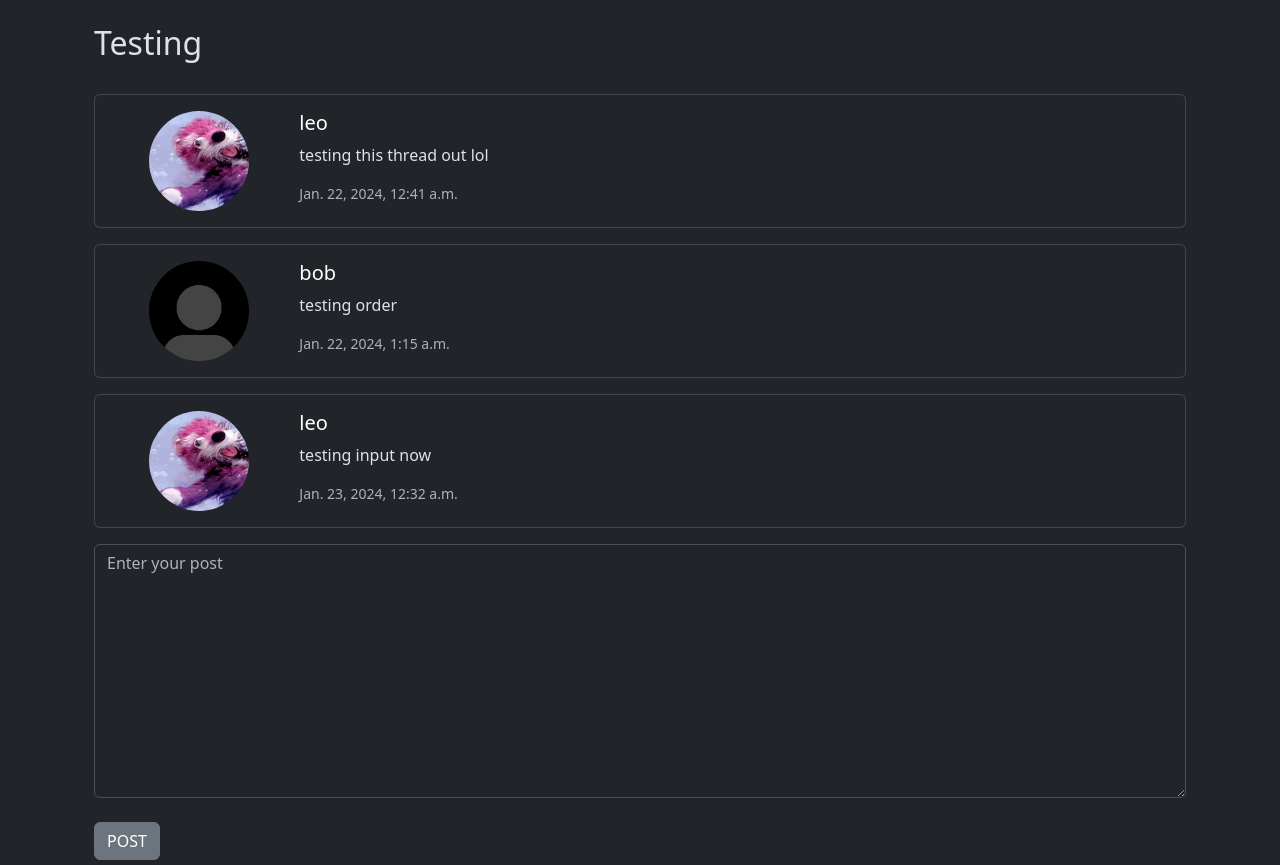
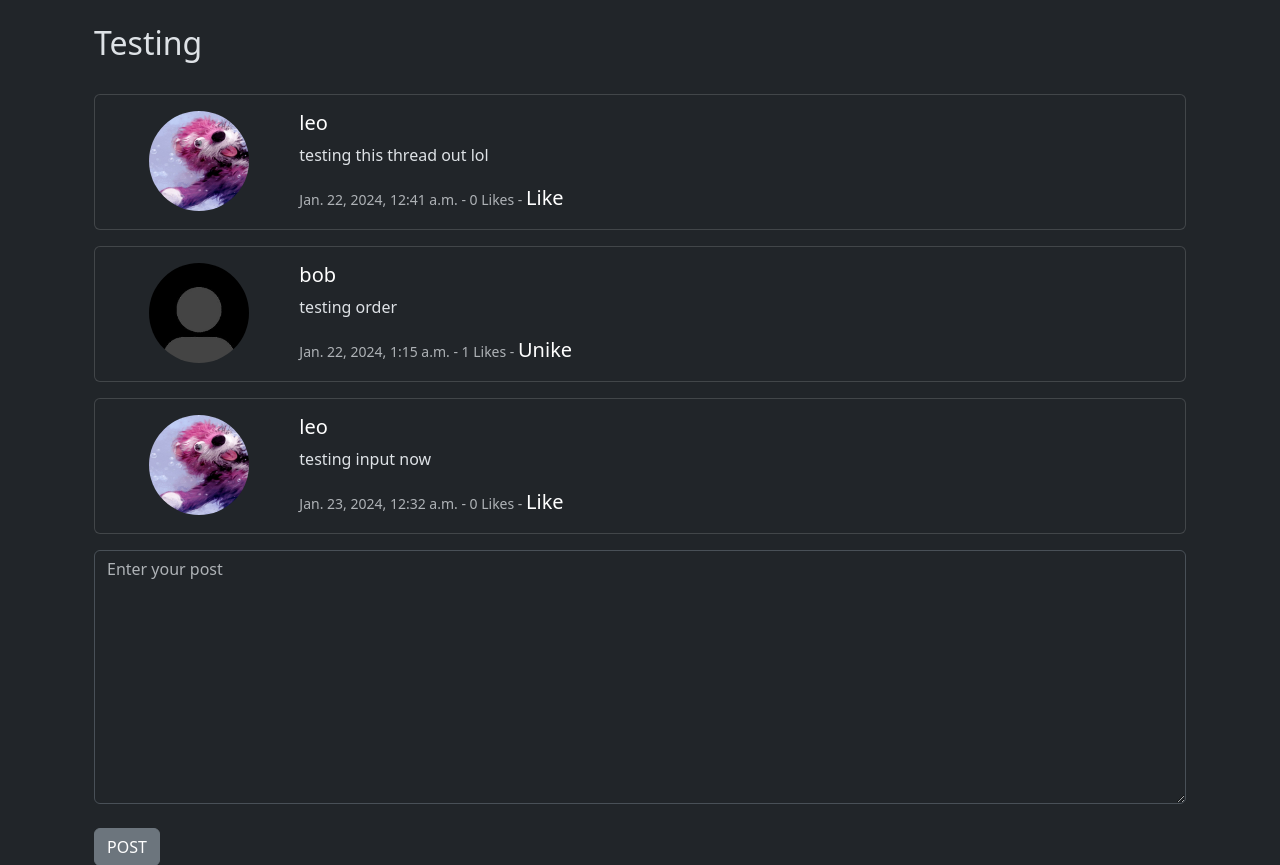
Before and after one commit to leoxP/forum-website, a Django app: page /thread/1/ in a window 1280 px wide. Shown: the part 70-935 px from the top of the page. Run offline with Django 5.2, Linux system fonts and the light colour scheme; a user stored in the database is signed in; data comes from the database, SQL or seed files in the repository; both versions use the stored data as it was after the commit.

Commit message:
Liking Posts

```diff
--- a/social/forumx/models.py
+++ b/social/forumx/models.py
@@ -25,6 +25,11 @@ class Post(models.Model):
         related_name='posts')
     content = models.TextField()
     created_at = models.DateTimeField(default=timezone.now)
+    likes = models.ManyToManyField(User, related_name="post_like", blank=True)
+
+    # Keep count of likes
+    def number_of_likes(self):
+        return self.likes.count()
 
     def __str__(self):
         return f"{self.user.username} - {self.thread.title} ({self.created_at:%d-%m-%Y %H:%M}): {self.content}"
--- a/social/forumx/templates/posts.html
+++ b/social/forumx/templates/posts.html
@@ -35,7 +35,14 @@
                     <h5 class="card-title"><a class="profile-link" href="{% url 'profile' post.user.profile.user.id %}">{{ post.user.username }}</a></h5>
                     <p class="card-text">{{ post.content }}</p>
                     <p class="card-text">
-                        <small class="text-muted">{{ post.created_at }}</small>
+                        <small class="text-muted">{{ post.created_at }}
+                            - {{ post.number_of_likes }} Likes -
+                            {% if user in post.likes.all %}
+                                <a href="{% url 'post_like' pk=post.id%}">Unike</a>
+                            {% else %}
+                                <a href="{% url 'post_like' pk=post.id%}">Like</a>
+                            {% endif %}
+                        </small>
                     </p>
                 </div>
             </div>
--- a/social/forumx/urls.py
+++ b/social/forumx/urls.py
@@ -10,4 +10,5 @@ urlpatterns = [
     path('logout/', views.logout_user, name='logout'),
     path('register/', views.register_user, name='register'),
     path('update_user/', views.update_user, name='update_user'),
+    path('post_like/<int:pk>', views.post_like, name='post_like'),
 ]
--- a/social/forumx/views.py
+++ b/social/forumx/views.py
@@ -128,3 +128,14 @@ def update_user(request):
             return redirect('home')
 
     return render(request, "update_user.html", {'user_form': user_form, 'profile_form': profile_form})
+
+@login_required
+def post_like(request, pk):
+    post = get_object_or_404(Post, id=pk)
+
+    if post.likes.filter(id=request.user.id):
+        post.likes.remove(request.user) #Unlike
+    else:
+        post.likes.add(request.user)
+
+    return redirect('thread_posts', thread_id=post.thread.id)
```
Also changed, not shown: social/db.sqlite3, social/forumx/migrations/0006_post_likes.py (added).
